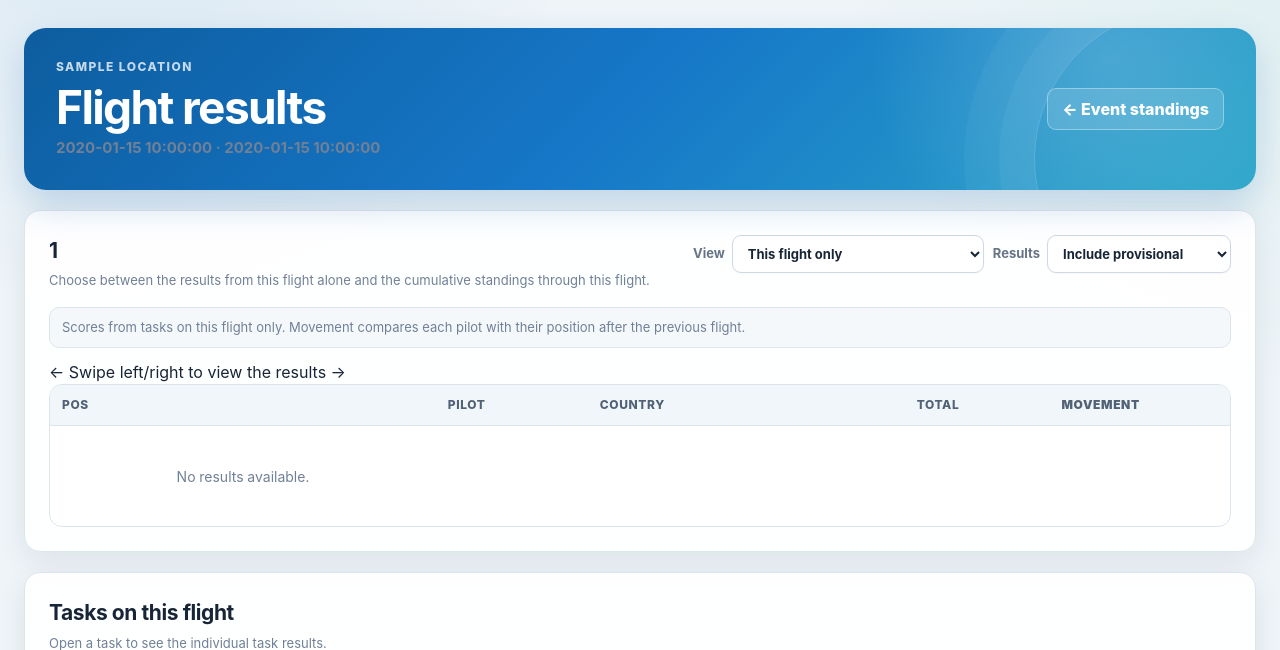
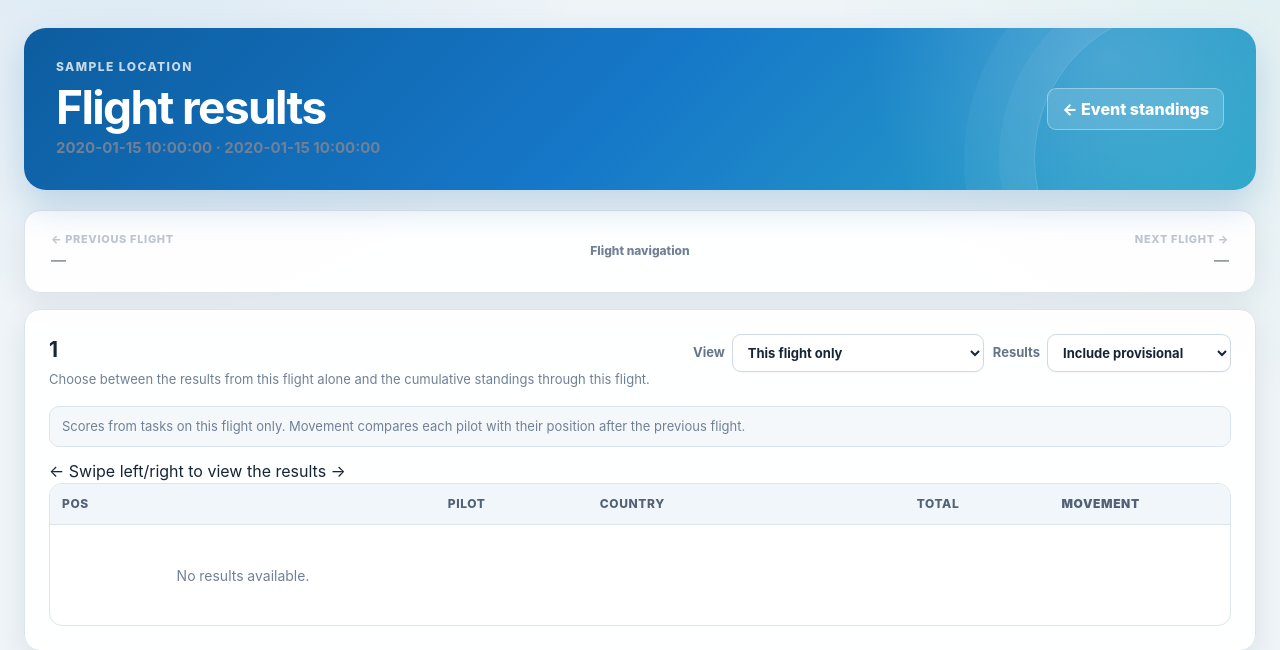
Before and after one commit to Jimmy-thom/balloon-competition-results, a Flask app: template templates/flight.html in a window 1280 px wide. Shown: the part 52-702 px from the top of the page. Run offline with Flask 3, Linux system fonts and the light colour scheme; the template is opened without the code that fills it: most values are stand-ins (such as "Sample title", 1, 10 or a date in 2020); data that the repository does not hold is empty; some libraries are stand-ins or nearby versions.

Commit message:
Update flight.html

```diff
--- a/templates/flight.html
+++ b/templates/flight.html
@@ -8,6 +8,37 @@
     <p class="flight-date">{{flight.date_label}}{% if flight.time_label %} · {{flight.time_label}}{% endif %}</p>
   </div>
   <a class="button" href="/event/{{event.id}}">← Event standings</a>
+</div>
+
+{% set ns = namespace(prev=None, next=None, found=False) %}
+{% for f in flights %}
+  {% if ns.found and ns.next is none %}{% set ns.next = f %}{% endif %}
+  {% if f.id == flight.id %}{% set ns.found = True %}{% endif %}
+  {% if not ns.found %}{% set ns.prev = f %}{% endif %}
+{% endfor %}
+
+<div class="flight-nav card">
+  {% if ns.prev %}
+    <a class="flight-nav-item" href="/event/{{event.id}}/flight/{{ns.prev.id}}">
+      <span class="flight-nav-label">← Previous flight</span>
+      <strong>{{ns.prev.flight_number or 'Flight'}}</strong>
+      <small>{{ns.prev.date_label}}{% if ns.prev.time_label %} · {{ns.prev.time_label}}{% endif %}</small>
+    </a>
+  {% else %}
+    <div class="flight-nav-item disabled"><span class="flight-nav-label">← Previous flight</span><strong>—</strong></div>
+  {% endif %}
+  <div class="flight-nav-current">
+    <span>Flight navigation</span>
+  </div>
+  {% if ns.next %}
+    <a class="flight-nav-item next" href="/event/{{event.id}}/flight/{{ns.next.id}}">
+      <span class="flight-nav-label">Next flight →</span>
+      <strong>{{ns.next.flight_number or 'Flight'}}</strong>
+      <small>{{ns.next.date_label}}{% if ns.next.time_label %} · {{ns.next.time_label}}{% endif %}</small>
+    </a>
+  {% else %}
+    <div class="flight-nav-item disabled next"><span class="flight-nav-label">Next flight →</span><strong>—</strong></div>
+  {% endif %}
 </div>
 
 <div class="card flight-card-main">
@@ -57,6 +88,15 @@
 </div>
 
 <style>
+.flight-nav{display:grid;grid-template-columns:1fr auto 1fr;gap:16px;align-items:center;margin-bottom:16px;padding:12px 16px}
+.flight-nav-item{display:flex;flex-direction:column;gap:2px;text-decoration:none;padding:8px 10px;border-radius:10px;min-width:0}
+.flight-nav-item:hover{background:var(--soft)}
+.flight-nav-item.next{text-align:right}
+.flight-nav-label{font-size:11px;font-weight:800;text-transform:uppercase;letter-spacing:.06em;color:var(--muted)}
+.flight-nav-item strong{font-size:15px;color:var(--text)}
+.flight-nav-item small{font-size:12px;color:var(--muted)}
+.flight-nav-current{text-align:center;font-size:12px;font-weight:800;color:var(--muted);white-space:nowrap}
+.flight-nav-item.disabled{opacity:.45;pointer-events:none}
 .flight-head{align-items:center}
 .flight-head h1{margin-bottom:6px}
 .flight-date{margin:0;color:var(--muted);font-size:15px;font-weight:650}
@@ -81,6 +121,9 @@
 .prov-mark{display:inline-flex;align-items:center;justify-content:center;margin-left:5px;min-width:18px;height:18px;padding:0 4px;border-radius:5px;background:var(--warn-bg);color:var(--warn);font-size:10px;font-weight:900;vertical-align:2px}
 .error-box{padding:18px;text-align:center;color:#8b3e39;background:#fff5f4;border:1px solid #f0d4d1;border-radius:11px}
 @media(max-width:760px){
+  .flight-nav{grid-template-columns:1fr 1fr;gap:8px}
+  .flight-nav-current{display:none}
+  .flight-nav-item.next{text-align:right}
   .flight-head{align-items:flex-start}
   .flight-controls{width:100%;justify-content:stretch}
   .flight-controls label{flex:1;justify-content:space-between}
@@ -189,5 +232,3 @@ function render(d){
 load();
 </script>
 {% endblock %}
-flight-stage4.html
-HTML
```
